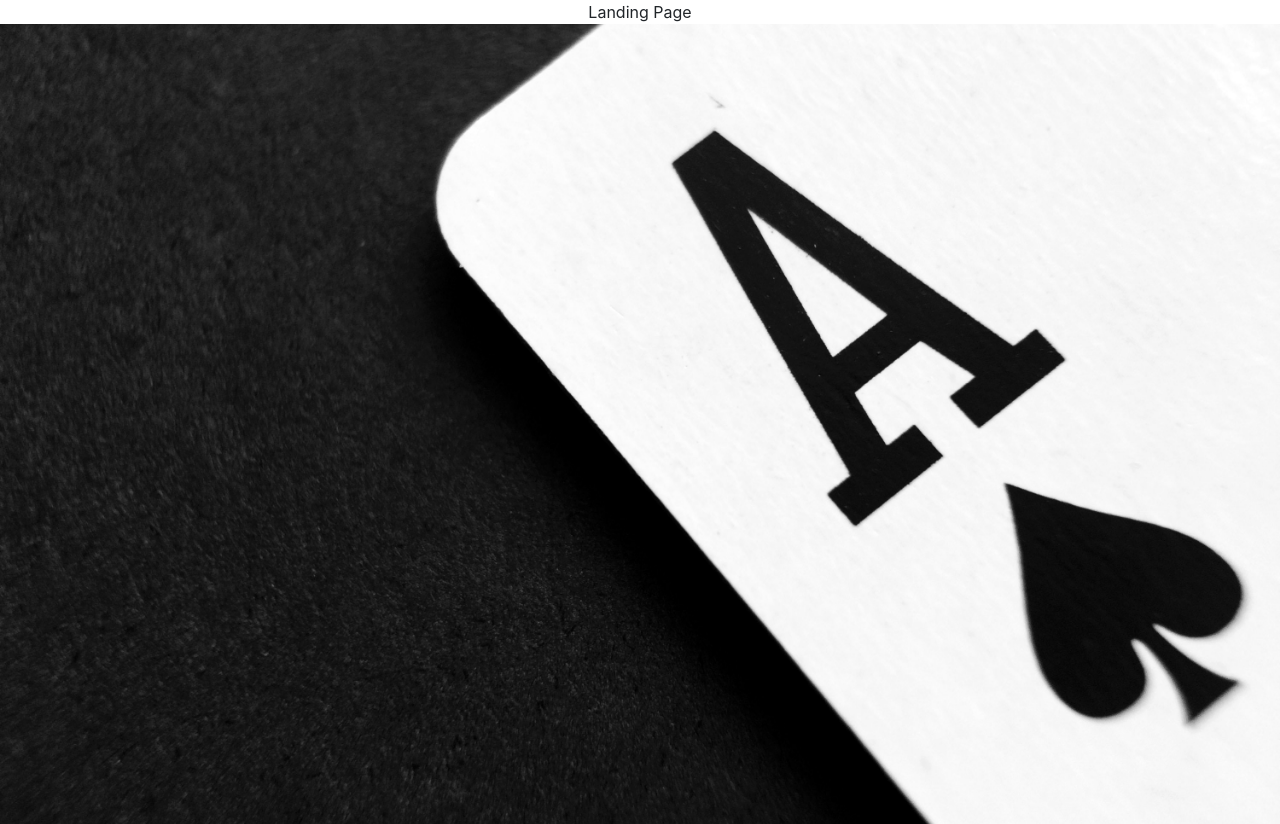
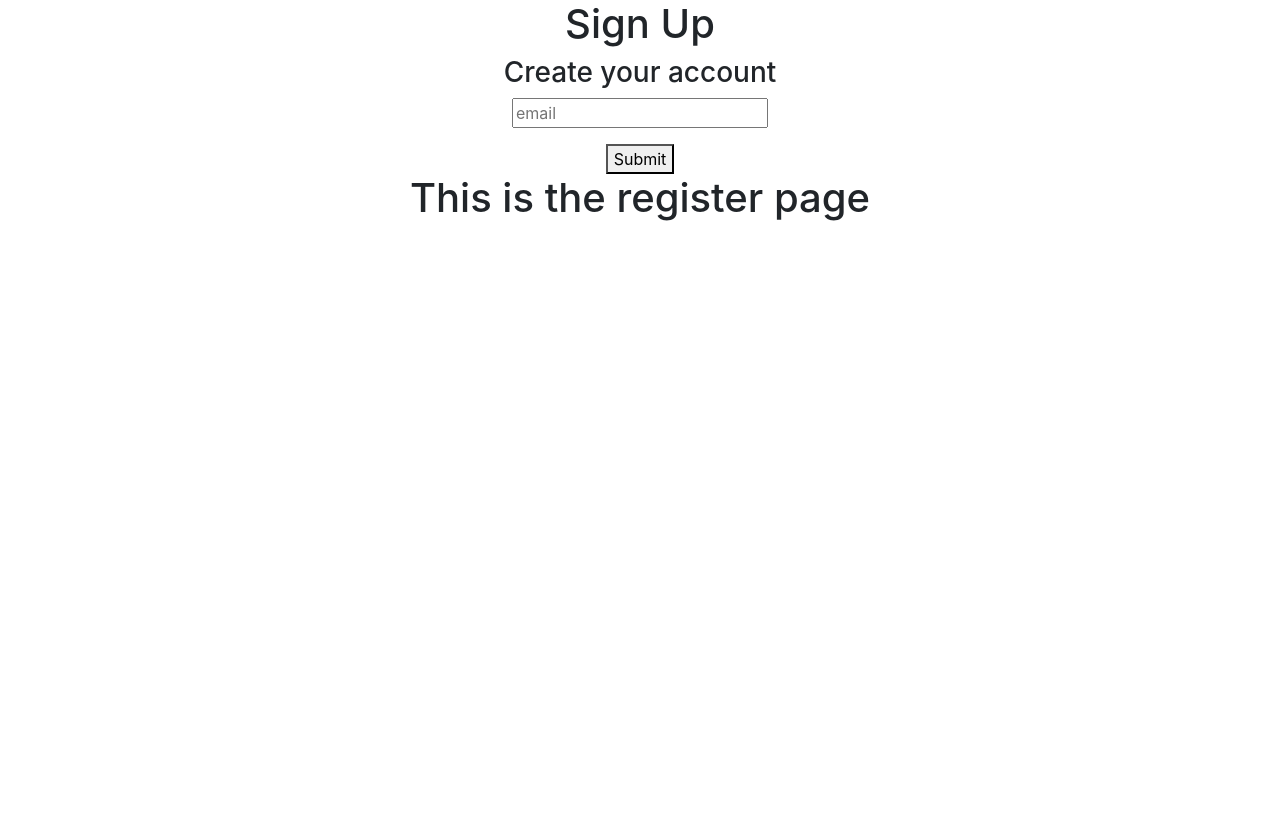
Before and after one commit to bmdito/black-jack, a React (Create React App) app in the folder client/: page /register in a window 1280 px wide. After the commit the page ends 800 px from the top, so only its background shows below. Built offline with nearby package versions, Linux system fonts and the light colour scheme.

Commit message:
register layoutv.1

```diff
--- a/client/src/App.js
+++ b/client/src/App.js
@@ -1,6 +1,9 @@
-import React from "react";
+import React, { Fragment } from "react";
+import { BrowserRouter as Router, Route, Switch } from "react-router-dom";
 // import Table from "./components/Table";
 import Landing from "./components/Landing/landing";
+import Register from "./components/auth/Register";
+
 import { Button } from "react-bootstrap";
 // import makeDeck from "./utils/deck";
 
@@ -9,10 +12,18 @@ import "./App.css";
 function App() {
   // makeDeck();
   return (
-    <div className="App">
-      <Landing />
-      {/* <Table /> */}
-    </div>
+    <Router>
+      <Fragment>
+        {/* navbar here */}
+        <Route exact path="/" component={Landing} />
+        <section className="App">
+          <Switch>
+            <Route exact path="/register" component={Register} />
+            {/* <Route exact path="/login" component={Login} /> */}
+          </Switch>
+        </section>
+      </Fragment>
+    </Router>
   );
 }
 
--- a/client/src/components/Landing/landing.js
+++ b/client/src/components/Landing/landing.js
@@ -1,4 +1,5 @@
 import React, { Component } from "react";
+import { Link } from "react-router-dom";
 import "./style.css";
 
 class Landing extends Component {
@@ -6,7 +7,18 @@ class Landing extends Component {
     return (
       <>
         <div>Landing Page</div>
-        <div className="background-img"></div>
+        <div className="background-img">
+          <div className="inner">
+            <div className="buttons">
+              <Link to="/register" className="btn btn-primary">
+                Sign Up
+              </Link>
+              <Link to="/login" className="btn btn-light">
+                Login
+              </Link>
+            </div>
+          </div>
+        </div>
       </>
     );
   }
--- a/client/src/components/auth/Register.js
+++ b/client/src/components/auth/Register.js
@@ -1 +1,101 @@
-import React from "react";
+import React, { Component, Fragment } from "react";
+
+class Register extends Component {
+  state = {
+    email: "",
+    password1: "",
+    password2: ""
+  };
+
+  handleInputChange = event => {
+    let value = event.target.value;
+    let name = event.target.name;
+    this.setState({
+      [name]: value
+    });
+  };
+
+  onSubmit = e => {
+    e.preventDefault();
+    console.log("you submitted");
+  };
+
+  render() {
+    return (
+      <Fragment>
+        <h1>Sign Up</h1>
+        <h3>Create your account</h3>
+        <form className="form">
+          <div className="form-group">
+            <input
+              type="text"
+              placeholder="email"
+              name="email"
+              value={this.state.email}
+              onChange={this.handleInputChange}
+            />
+          </div>
+          <button onClick={this.handleSubmit}>Submit</button>
+        </form>
+        {/* <h1 className="large text-primary">Sign Up</h1>
+      <p className="lead">
+        <i className="fas fa-user"></i> Create Your Account
+      </p>
+      <form className="form" onSubmit={e => onSubmit(e)}>
+        <div className="form-group">
+          <input
+            type="text"
+            placeholder="Name"
+            name="name"
+            value={name}
+            onChange={e => onChange(e)}
+            // required
+          />
+        </div>
+        <div className="form-group">
+          <input
+            type="email"
+            placeholder="Email Address"
+            name="email"
+            value={email}
+            onChange={e => onChange(e)}
+            // required
+          />
+
+          <small className="form-text">
+            This site uses Gravatar so if you want a profile image, use a
+            Gravatar email
+          </small>
+        </div>
+        <div className="form-group">
+          <input
+            type="password"
+            placeholder="Password"
+            name="password"
+            value={password}
+            onChange={e => onChange(e)}
+            // minLength="6"
+          />
+        </div>
+        <div className="form-group">
+          <input
+            type="password"
+            placeholder="Confirm Password"
+            name="password2"
+            value={password2}
+            onChange={e => onChange(e)}
+            // minLength="6"
+          />
+        </div>
+        <input type="submit" className="btn btn-primary" value="Register" />
+      </form>
+      <p className="my-1">
+        Already have an account? <Link to="/login">Sign In</Link>
+      </p> */}
+        <h1>This is the register page</h1>
+      </Fragment>
+    );
+  }
+}
+
+export default Register;
```
